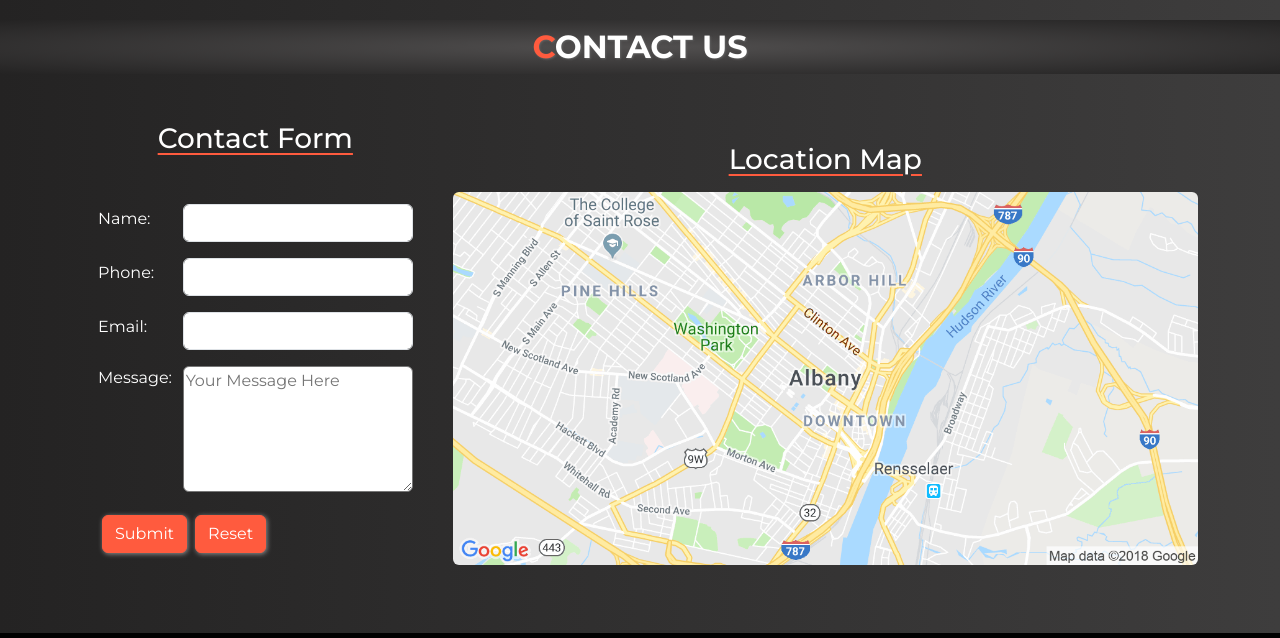
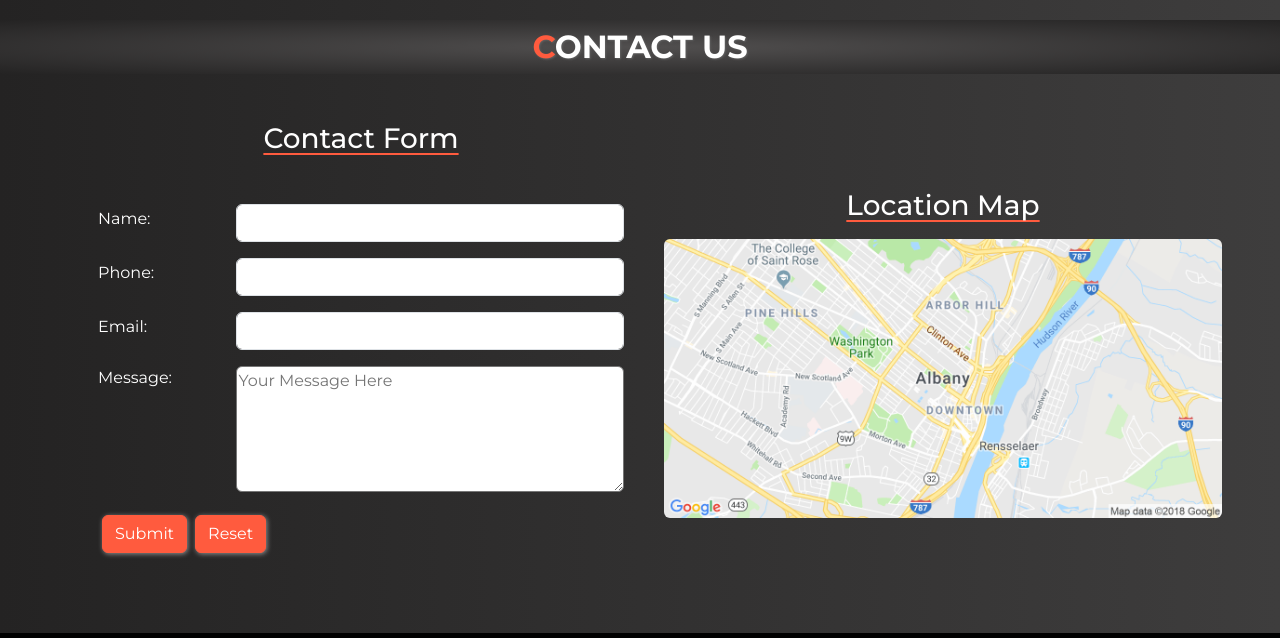
Before and after one commit to git-sridhar4796/Aethereal, a website: page index.html in a window 1280 px wide. Shown: the part 3180-3818 px from the top of the page. Drawn offline with nearby package versions, Linux system fonts and the light colour scheme.

Commit message:
added col-lg-6 to contact & map

```diff
--- a/index.html
+++ b/index.html
@@ -374,7 +374,7 @@
         >
           <!-- CONTACT -->
 
-          <fieldset class="form-md-resize contact-border contact-anime">
+          <fieldset class="col-lg-6 contact-border contact-anime">
             <h3 class="mb-3 text-underline">Contact Form</h3>
             <form class="p-3 border-2 border-secondary rounded-3 mb-3">
               <div class="my-3 row align-items-center">
@@ -429,7 +429,7 @@
 
           <!-- LOCATION MAP -->
 
-          <section class="map map-anime">
+          <section class="map-anime col-lg-6">
             <h3 class="text-center mb-3 text-underline">Location Map</h3>
             <img
               src="build/img/map_img.png"
--- a/src/input.scss
+++ b/src/input.scss
@@ -315,11 +315,6 @@ header {
 
 // LOCATION MAP
 
-// .map img {
-//   max-width: 500px;
-//   height: auto;
-// }
-
 .map-anime {
   opacity: 0;
   transform: translateX(200px);
```
